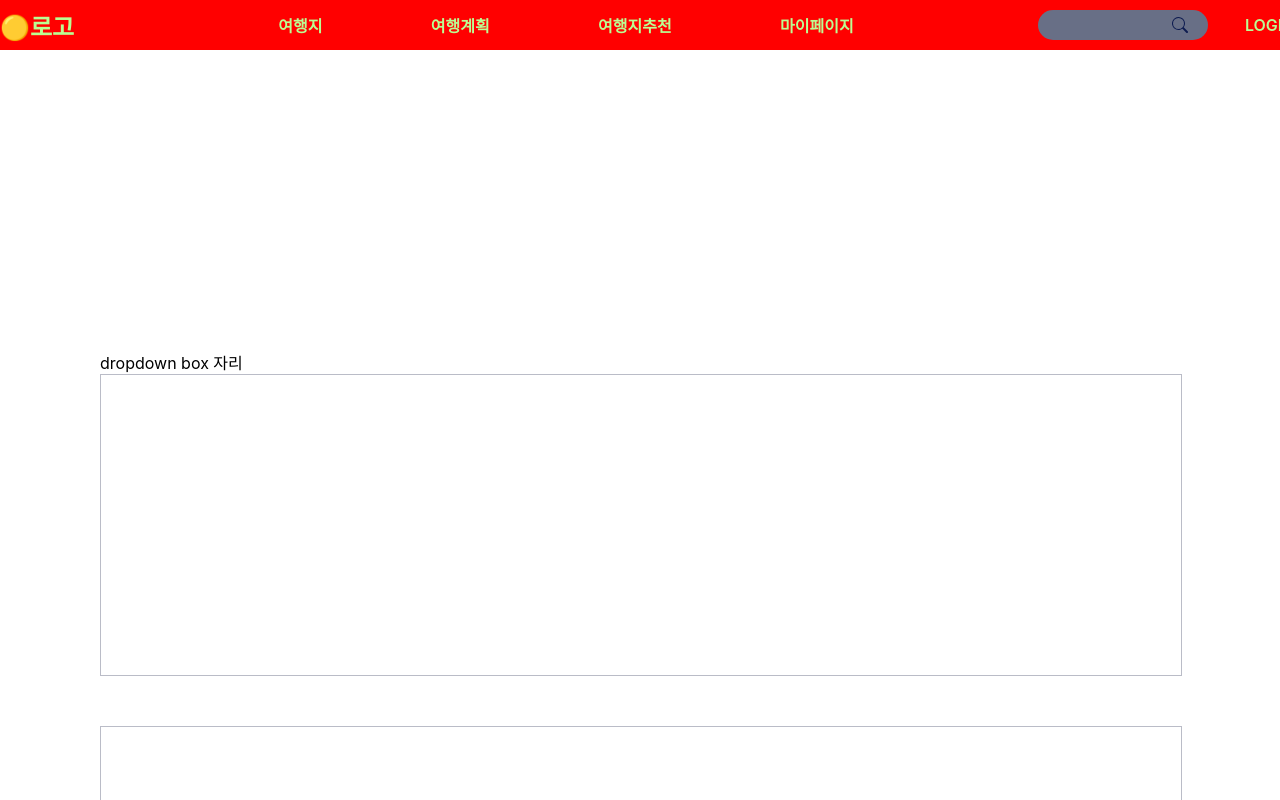
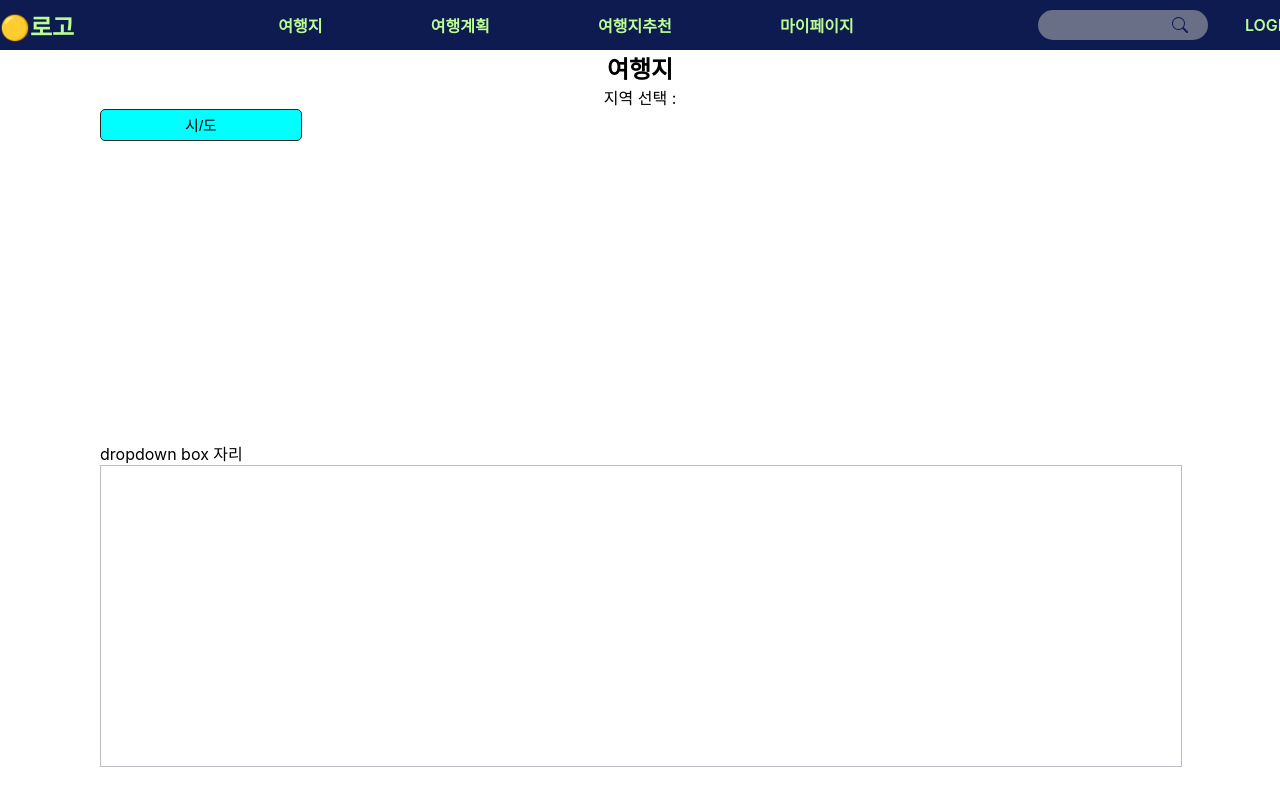
Before and after one commit to soyeeee2/Prob-Junior-Team4, a React (Create React App) app: page / in a window 1280 px wide. Shown: the top 800 px of the page. Built offline with nearby package versions, Linux system fonts and the light colour scheme.

Commit message:
ㅈㅣㅇㅕㄱㅅㅓㄴㅌㅐㄱ

```diff
--- a/src/App.css
+++ b/src/App.css
@@ -39,7 +39,7 @@ a {
 .App {
   text-align: center;
 }
-/* 스타일 */
+/* navbar 스타일 */
 nav {
   background-color: #0D1B50;
   color: #BBFD92;
@@ -51,7 +51,7 @@ nav {
   display:flex;
   justify-content: space-between;
   align-items: center;
-  background-color: red;
+  /*background-color: red;*/
 }
 
 nav ul {
@@ -106,3 +106,26 @@ nav .login{
   border: 1px solid black;
 }
 /* travelDestination01 끝 */
+
+/**/
+.selct-wrap{
+  width: 200px;
+  height: 30px;
+  border : 1px solid rgb(37, 37, 37);
+  border-radius: 5px;
+  background-color: aqua;
+}
+
+select {
+  width: 100%;
+  height: 100%;
+  font-size: 15px;
+  text-align: center;
+  border:0; /*기본 스타일 제거*/
+   -webkit-appearance:none; /* for chrome */
+   -moz-appearance:none; /*for firefox*/
+  appearance:none;
+  box-sizing: border-box;/*elect 박스의 크기 방식 지정*/
+  background:transparent;/*배경색 투명 처리*/
+
+}
--- a/src/App.js
+++ b/src/App.js
@@ -2,7 +2,37 @@ import logo from './logo.svg';
 import './App.css';
 import TDcontent from './component/TDcontent';
 
+const localOptions = [
+	{ value: "seoul", name: "서울특별시" },
+  { value: "incheon", name: "인천광역시" },
+	{ value: "daejeon", name: "대전광역시" },
+  { value: "gwangju", name: "광주광역시" },
+  { value: "daegu", name: "대구광역시" },
+  { value: "ulsan", name: "울산광역시" },
+  { value: "busan", name: "부산광역시" }
+];
 
+const SelectBox = (props) =>{
+  const handleChange = (e) => {
+		// event handler
+		console.log(e.target.value);
+	};
+
+  return (
+    <div className='selct-wrap'>
+      <select onChange={handleChange} key={"시/도"} defaultValue={"시/도"}>
+        <option disabled={true} value={"시/도"}>시/도</option>
+        {props.options.map( (option) => (
+          <option key={option.value} value={option.value}>
+            {option.name}
+          </option>
+        ))}
+
+      </select>
+    </div>
+
+  );
+};
 
 function App() {
   return (
@@ -33,6 +63,10 @@ function App() {
       <section className='travelDestination01'>
         <div className='des-con con-small'>
           {/* 여기다 만든내용 넣어주세요 */}
+          <h1>여행지</h1>
+            <div className="selecLabel" >지역 선택 : </div>
+            <SelectBox options={localOptions}></SelectBox>
+
 
           <div className='dropdown'>dropdown box 자리</div>
           <TDcontent />
```
